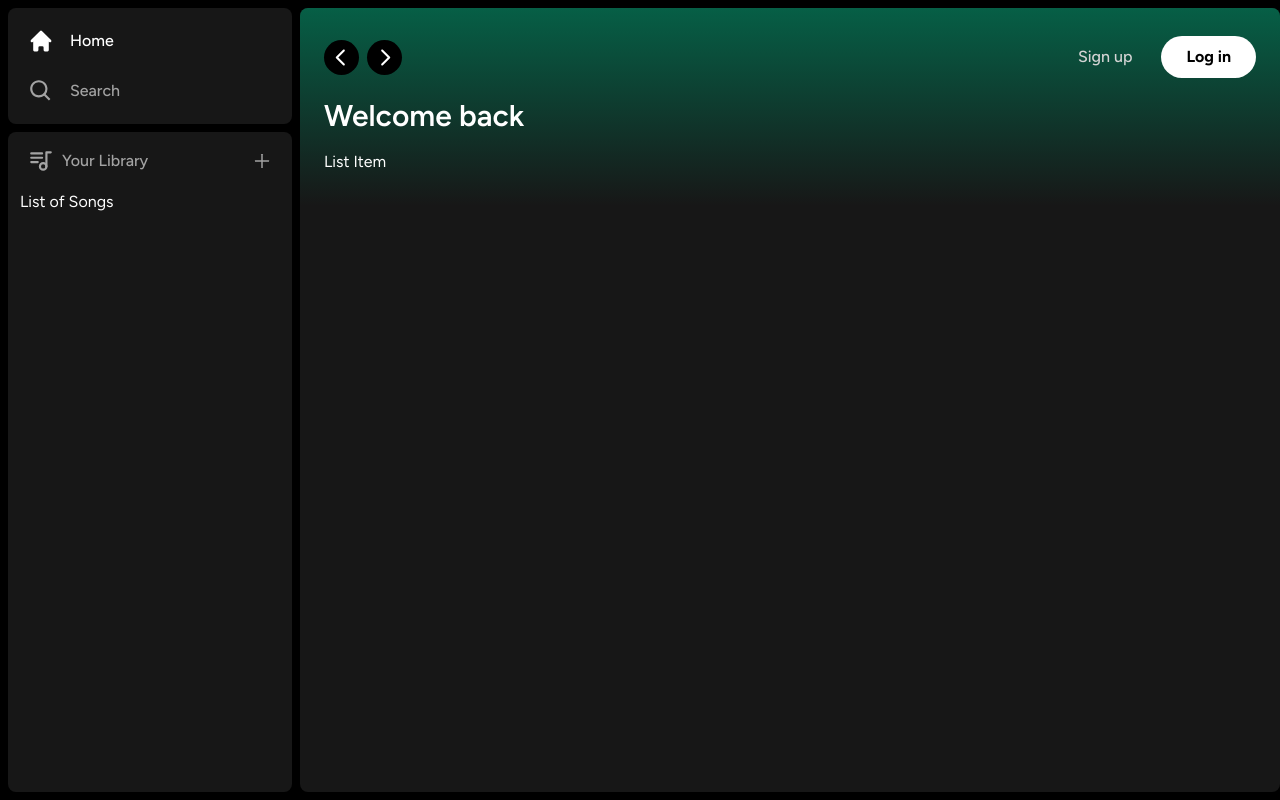
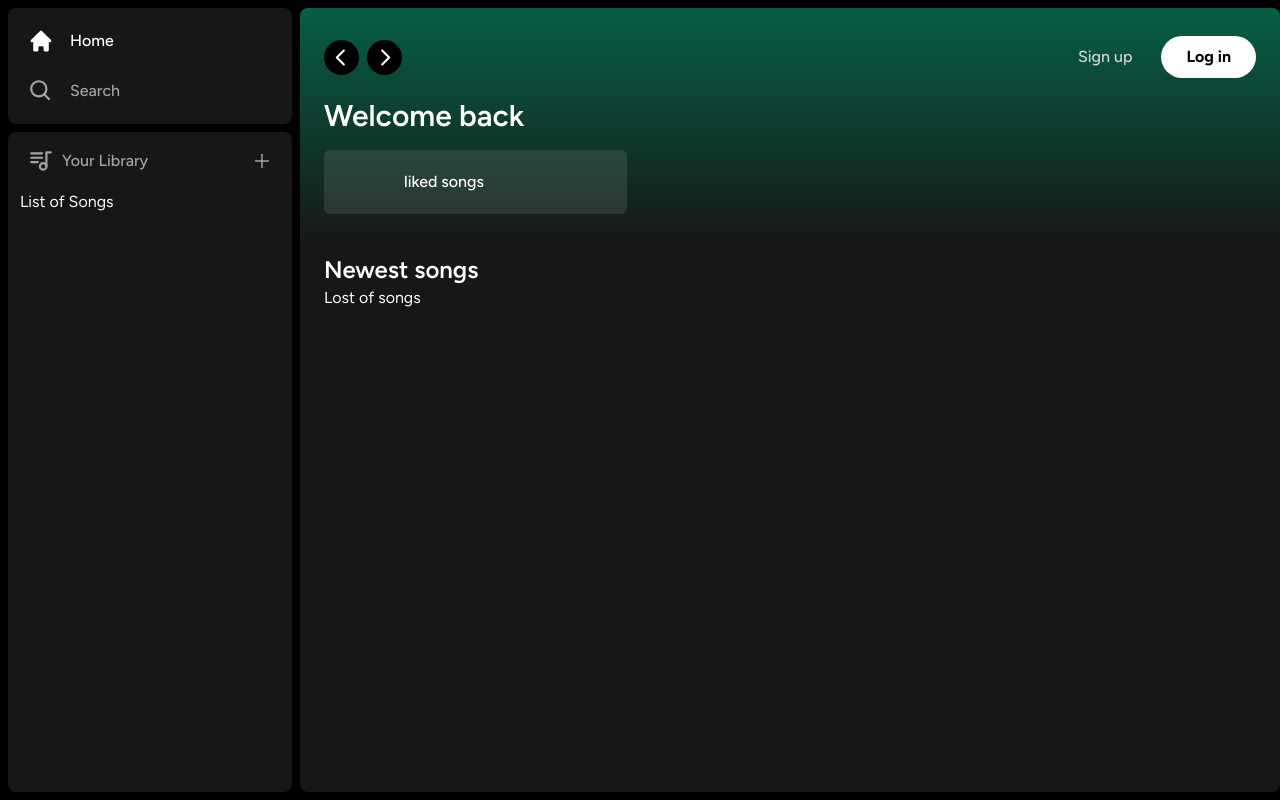
Before and after one commit to arebrinkemil/mp3streamer, a Next.js app: page / in a window 1280 px wide. Built offline with nearby package versions, Linux system fonts and the light colour scheme.

Commit message:
homepage

```diff
--- a/app/(site)/page.tsx
+++ b/app/(site)/page.tsx
@@ -8,10 +8,20 @@
         <div className="mb-2">
           <h1 className="text-white text-3xl font-semibold">Welcome back</h1>
           <div className="grid grid-cols-1 sm:grid-cols-2 xl:grid-cols-3 2xl:grid-cols-4 gap-3 mt-4">
-            <ListItem />
+            <ListItem
+              image="/images/liked.png"
+              name="liked songs"
+              href="Liked"
+            />
           </div>
         </div>
       </Header>
+      <div className="mt-2 mb-7 px-6">
+        <div className="flex justify-between items-center">
+          <h1 className="text-white text-2xl font-semibold">Newest songs</h1>
+        </div>
+        <div>Lost of songs</div>
+      </div>
     </div>
   );
 }
--- a/components/ListItem.tsx
+++ b/components/ListItem.tsx
@@ -1,5 +1,36 @@
-const ListItem = () => {
-  return <div>List Item</div>;
+"use client";
+
+import { useRouter } from "next/navigation";
+import Image from "next/image";
+import { FaPlay } from "react-icons/fa";
+
+interface ListItemProps {
+  image: string;
+  name: string;
+  href: string;
+}
+
+const ListItem: React.FC<ListItemProps> = ({ image, name, href }) => {
+  const router = useRouter();
+
+  const onClick = () => {
+    router.push(href);
+  };
+
+  return (
+    <button
+      onClick={onClick}
+      className="relative group flex items-center rounded-md overflow-hidden gap-x-4 bg-neutral-100/10 hover:bg-neutral-100/20 transition pr-4"
+    >
+      <div className="relative min-h-[64x] min-w-[64px]">
+        <Image className="object-cover" fill src={image} alt="Image" />
+      </div>
+      <p className="font-medium truncate py-5">{name}</p>
+      <div className="absolute transition opacity-0 rounded-full flex items-center justify-center bg-green-500 p-4 drop-shadow-md right-5 group-hover:opacity-100 hover:scale-110">
+        <FaPlay className="text-black" />
+      </div>
+    </button>
+  );
 };
 
 export default ListItem;
```
Also changed, not shown: public/images/liked.png (added).
